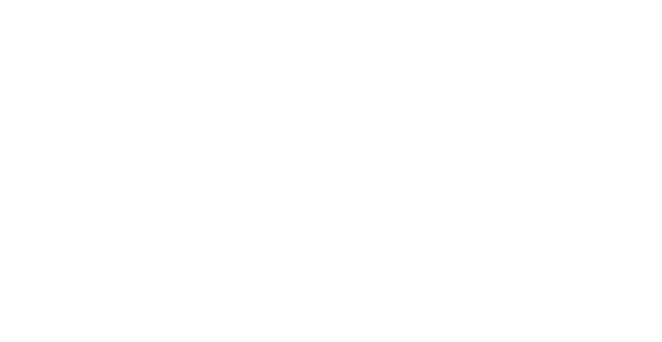
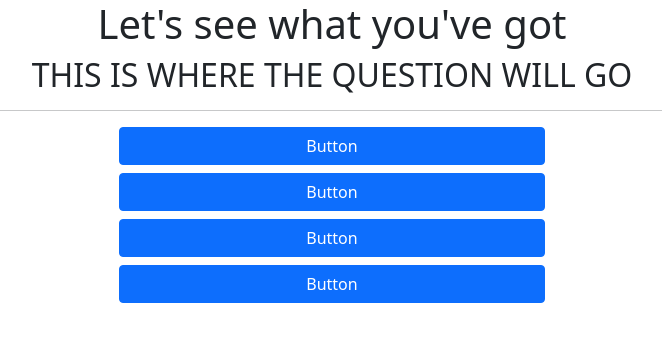
Before and after one commit to KerryEames-Vris/QuizShow, a plain HTML site: page index.html in a window 1280 px wide. Shown: the whole page, without its empty margins (308-970 px from the left). Drawn offline with nearby package versions, Linux system fonts and the light colour scheme.

Commit message:
added page title and section for question

```diff
--- a/assets/css/style.css
+++ b/assets/css/style.css
@@ -0,0 +1,6 @@
+.pageTitle {
+  text-align: center;
+}
+.examQuestion {
+  text-align: center;
+}
--- a/index.html
+++ b/index.html
@@ -12,6 +12,19 @@
       integrity="sha384-1BmE4kWBq78iYhFldvKuhfTAU6auU8tT94WrHftjDbrCEXSU1oBoqyl2QvZ6jIW3"
       crossorigin="anonymous"
     />
+    <link rel="stylesheet" href="./assets/css/style.css" />
   </head>
-  <body></body>
+  <body>
+    <div>
+      <h1 class="pageTitle">Let's see what you've got</h1>
+    </div>
+    <h2 class="examQuestion">THIS IS WHERE THE QUESTION WILL GO</h2>
+    <hr />
+    <div class="d-grid gap-2 col-4 mx-auto">
+      <button class="btn btn-primary" type="button">Button</button>
+      <button class="btn btn-primary" type="button">Button</button>
+      <button class="btn btn-primary" type="button">Button</button>
+      <button class="btn btn-primary" type="button">Button</button>
+    </div>
+  </body>
 </html>
```
